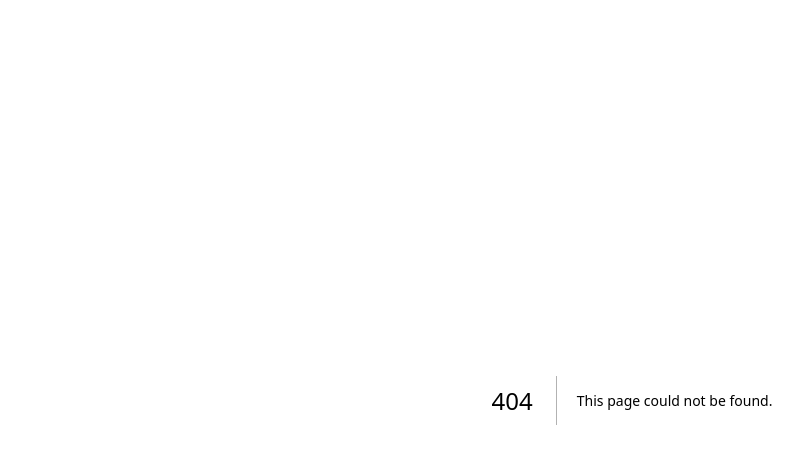
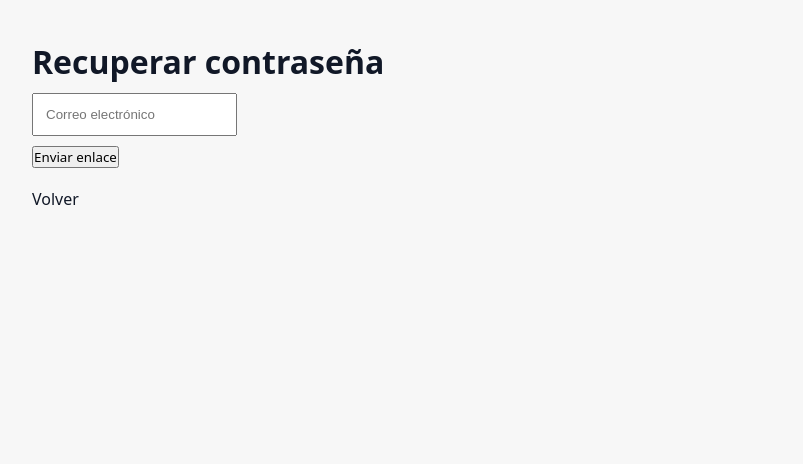
Before and after one commit to andcorguz21-web/golplay, a Next.js app: page /forgot-password in a window 1280 px wide. Before the commit this address had no page. Shown: the top 464 px of the page, without its empty margins (8-811 px from the left). Built offline with nearby package versions, Linux system fonts and the light colour scheme; no server answers.

Commit message:
release: GolPlay production ready + auth fixes + calendar corrections

```diff
--- /dev/null
+++ b/pages/forgot-password.tsx
@@ -0,0 +1,51 @@
+import { useState } from 'react'
+import { supabase } from '@/lib/supabase'
+import { useRouter } from 'next/router'
+
+export default function ForgotPassword() {
+  const [email, setEmail] = useState('')
+  const [sent, setSent] = useState(false)
+  const router = useRouter()
+
+  const sendReset = async () => {
+    const { error } = await supabase.auth.resetPasswordForEmail(email, {
+      redirectTo: 'https://golplay.app/reset-password',
+    })
+
+    if (!error) setSent(true)
+    else alert(error.message)
+  }
+
+  return (
+    <main style={{ padding: 40 }}>
+      <h1>Recuperar contraseña</h1>
+
+      {sent ? (
+        <p>Revisa tu correo para restablecer tu contraseña.</p>
+      ) : (
+        <>
+          <input
+            placeholder="Correo electrónico"
+            value={email}
+            onChange={(e) => setEmail(e.target.value)}
+            style={{ padding: 12, marginTop: 10 }}
+          />
+
+          <button
+            onClick={sendReset}
+            style={{ display: 'block', marginTop: 10 }}
+          >
+            Enviar enlace
+          </button>
+        </>
+      )}
+
+      <p
+        style={{ marginTop: 20, cursor: 'pointer' }}
+        onClick={() => router.push('/login')}
+      >
+        Volver
+      </p>
+    </main>
+  )
+}
```
Also changed, not shown: pages/login.tsx (+14 -10 lines), pages/reset-password.tsx (added, +40 -0 lines).
